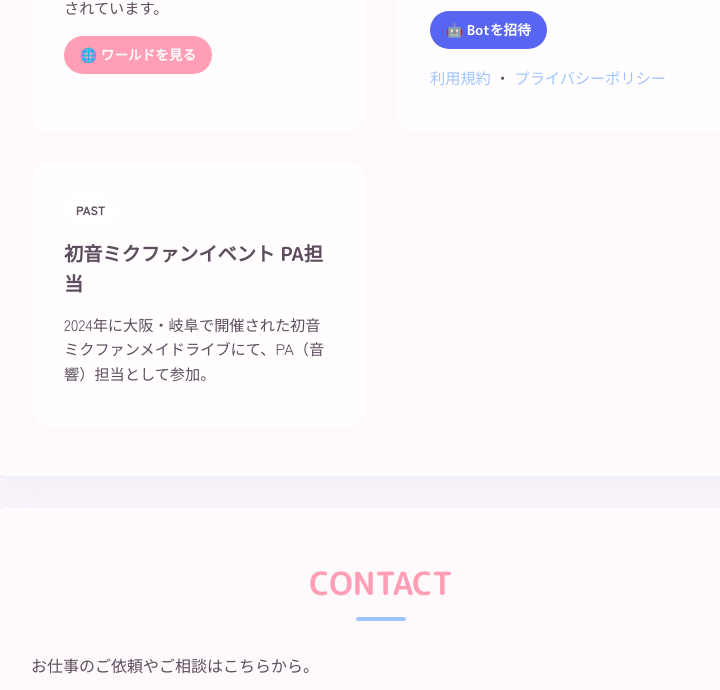
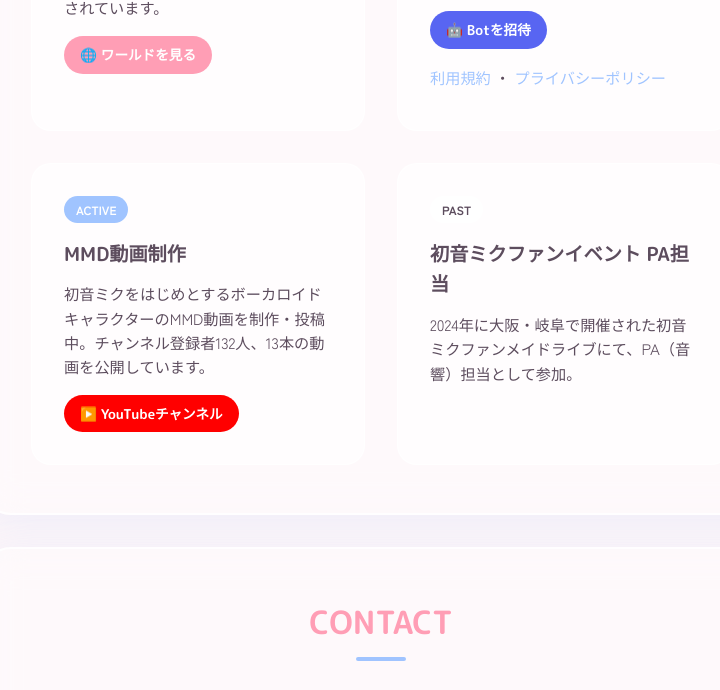
Before and after one commit to Ren9618/ren9618.github.io, a website: page index.html in a window 1280 px wide. Shown: the part 2480-3170 px from the top of the page, without its empty margins (259-979 px from the left). Drawn offline with Linux system fonts and the light colour scheme.

Commit message:
Deploying to gh-pages from @ Ren9618/ren9618.github.io@ee9df3f0d1359ca5590edfca38e409bbfb2e5f0c 🚀

```diff
--- a/assets/css/style.css
+++ b/assets/css/style.css
@@ -500,6 +500,15 @@ h2::after {
     box-shadow: 0 5px 15px rgba(88, 101, 242, 0.4);
 }
 
+.youtube-button {
+    background: #FF0000;
+}
+
+.youtube-button:hover {
+    background: #cc0000;
+    box-shadow: 0 5px 15px rgba(255, 0, 0, 0.4);
+}
+
 .legal-links {
     margin-top: 1rem;
     font-size: 0.8rem;
--- a/index.html
+++ b/index.html
@@ -134,6 +134,17 @@
                     </p>
                 </div>
                 <div class="work-item">
+                    <span class="work-status active">Active</span>
+                    <h3>MMD動画制作</h3>
+                    <p>初音ミクをはじめとするボーカロイドキャラクターのMMD動画を制作・投稿中。チャンネル登録者132人、13本の動画を公開しています。</p>
+                    <div class="shop-links">
+                        <a href="https://www.youtube.com/@ray_9618" target="_blank" rel="noopener"
+                            class="shop-button youtube-button">
+                            ▶️ YouTubeチャンネル
+                        </a>
+                    </div>
+                </div>
+                <div class="work-item">
                     <span class="work-status past">Past</span>
                     <h3>初音ミクファンイベント PA担当</h3>
                     <p>2024年に大阪・岐阜で開催された初音ミクファンメイドライブにて、PA（音響）担当として参加。</p>
```
